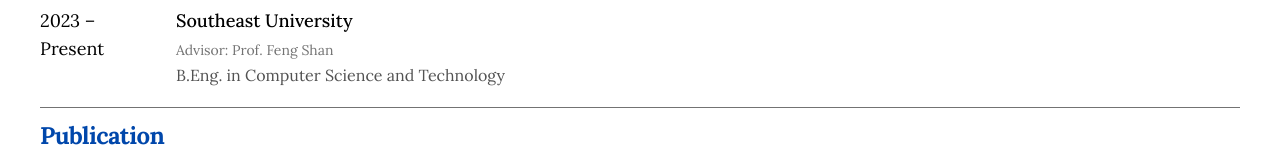
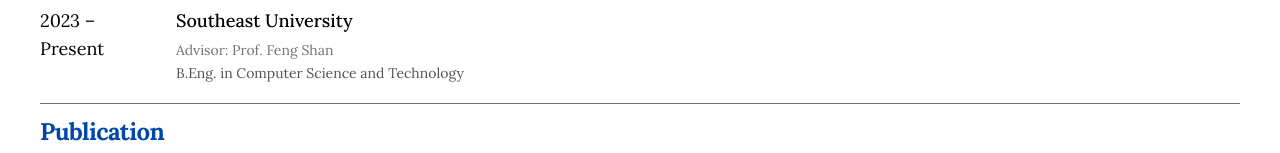
Before and after one commit to zeroffa233/zeroffa-homepage, a Next.js app: page / in a window 1280 px wide. Shown: the part 991-1144 px from the top of the page. Built offline with nearby package versions, Linux system fonts and the light colour scheme; a web font is replaced by a local one.

Commit message:
style: B.Eng. line text-sm to match advisor line

```diff
--- a/app/page.tsx
+++ b/app/page.tsx
@@ -142,7 +142,7 @@
                     <span className="text-sm text-neutral-500 dark:text-neutral-400">
                         Advisor: Prof. Feng Shan
                     </span>
-                    <p className="text-base text-neutral-600 dark:text-neutral-400">
+                    <p className="text-sm text-neutral-600 dark:text-neutral-400">
                         B.Eng. in Computer Science and Technology
                     </p>
                 </div>
```
